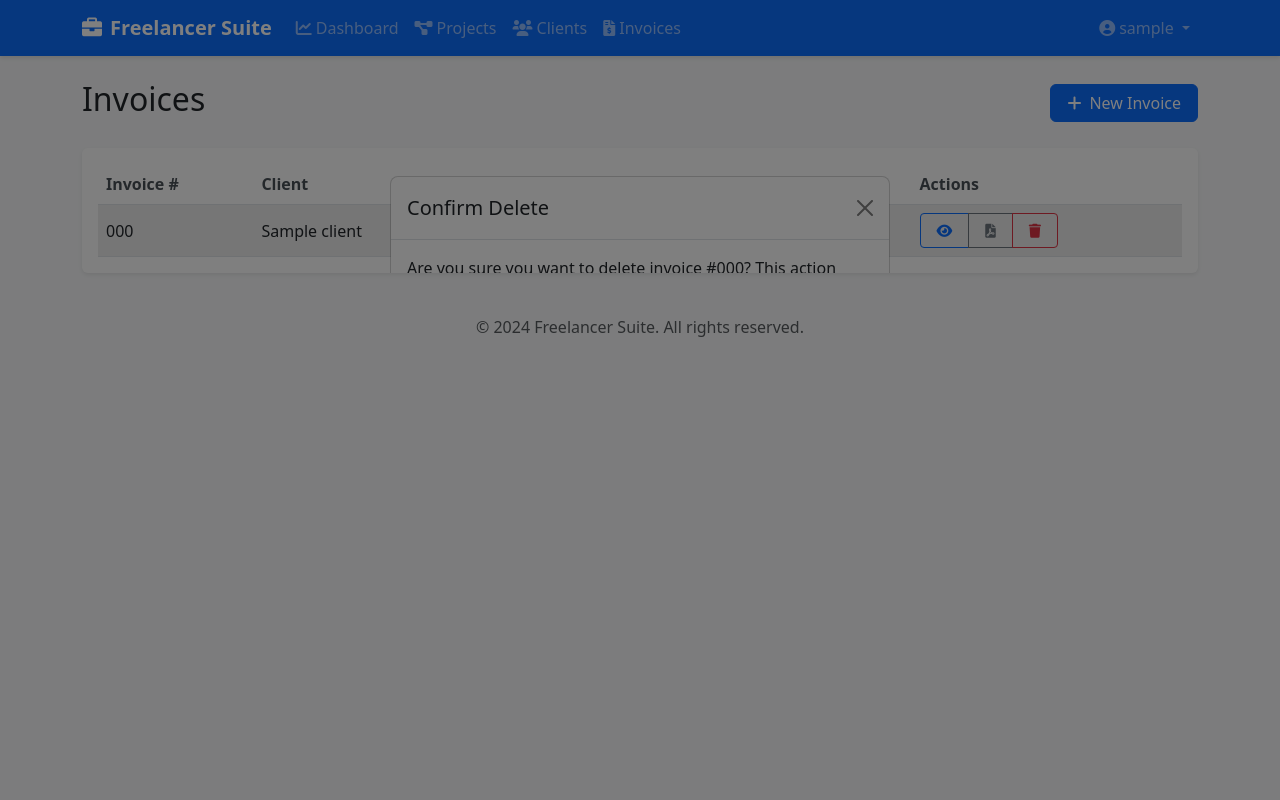
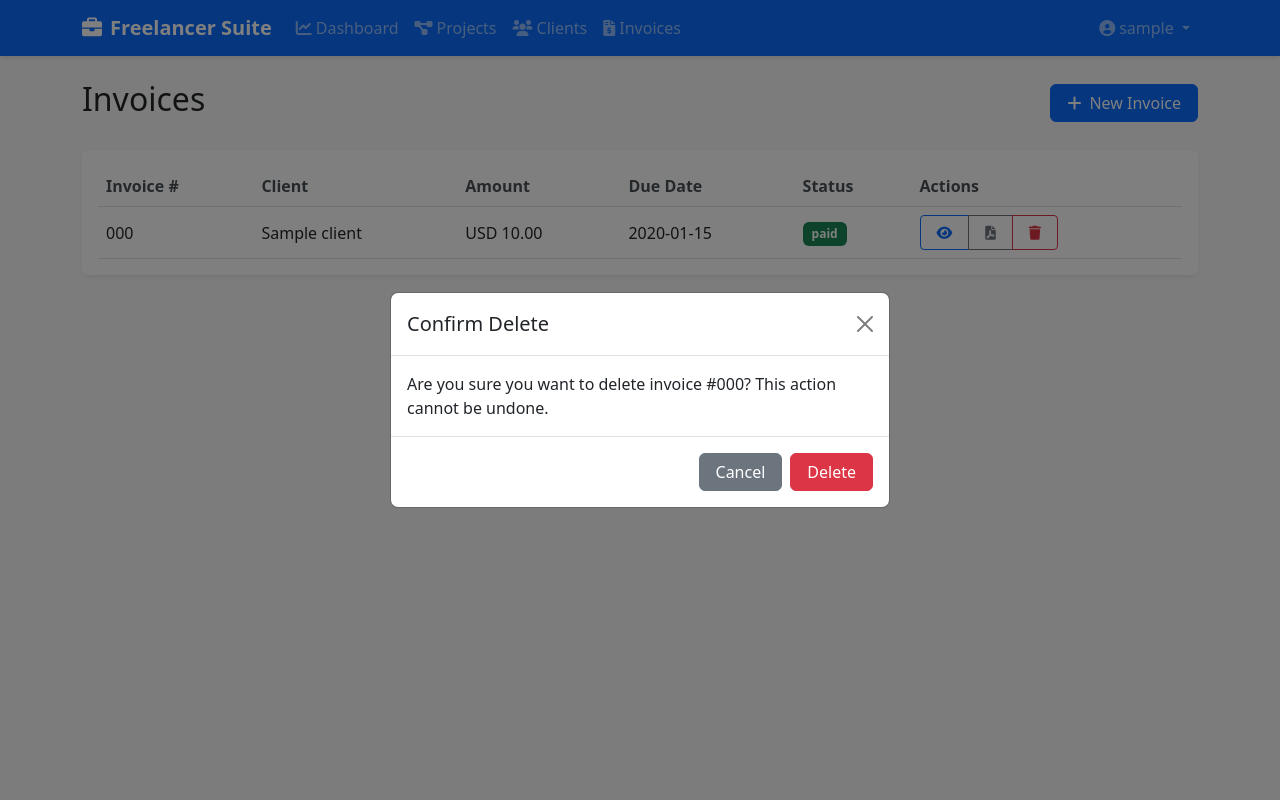
Before and after one commit to Gabangxa/FreelanceDash1, a Flask app: page /invoices/ in a window 1280 px wide, after a click on "Delete". Run offline with Flask 3, Linux system fonts and the light colour scheme; a user stored in the database is signed in; tables that the repository leaves empty hold one stand-in row (values such as "Sample post").

Commit message:
Agent query: Could you check if the delete confirmation modal now appears and stays stable when you click the delete button? Does it work without flickering or moving around?
Fix: Relocate invoice delete confirmation modals outside the table to resolve positioning issues.

Screenshot: https://storage.googleapis.com/screenshot-production-us-central1/088f28d3-b1d1-446b-8e43-af70b6701115/081f61cd-9926-40d9-9aff-52c6275f04c3.jpg

```diff
--- a/templates/invoices/list.html
+++ b/templates/invoices/list.html
@@ -54,28 +54,6 @@
                                     <i class="fas fa-trash"></i>
                                 </button>
                             </div>
-
-                            <!-- Delete Confirmation Modal -->
-                            <div class="modal fade" id="deleteModal{{ invoice.id }}" tabindex="-1">
-                                <div class="modal-dialog">
-                                    <div class="modal-content">
-                                        <div class="modal-header">
-                                            <h5 class="modal-title">Confirm Delete</h5>
-                                            <button type="button" class="btn-close" data-bs-dismiss="modal"></button>
-                                        </div>
-                                        <div class="modal-body">
-                                            Are you sure you want to delete invoice #{{ invoice.invoice_number }}?
-                                            This action cannot be undone.
-                                        </div>
-                                        <div class="modal-footer">
-                                            <button type="button" class="btn btn-secondary" data-bs-dismiss="modal">Cancel</button>
-                                            <form action="{{ url_for('invoices.delete_invoice', id=invoice.id) }}" method="POST" style="display: inline;">
-                                                <button type="submit" class="btn btn-danger">Delete</button>
-                                            </form>
-                                        </div>
-                                    </div>
-                                </div>
-                            </div>
                         </td>
                     </tr>
                     {% endfor %}
@@ -84,4 +62,28 @@
         </div>
     </div>
 </div>
+
+<!-- Delete Confirmation Modals - Outside the table -->
+{% for invoice in invoices %}
+<div class="modal fade" id="deleteModal{{ invoice.id }}" tabindex="-1" aria-labelledby="deleteModalLabel{{ invoice.id }}" aria-hidden="true">
+    <div class="modal-dialog modal-dialog-centered">
+        <div class="modal-content">
+            <div class="modal-header">
+                <h5 class="modal-title" id="deleteModalLabel{{ invoice.id }}">Confirm Delete</h5>
+                <button type="button" class="btn-close" data-bs-dismiss="modal" aria-label="Close"></button>
+            </div>
+            <div class="modal-body">
+                Are you sure you want to delete invoice #{{ invoice.invoice_number }}?
+                This action cannot be undone.
+            </div>
+            <div class="modal-footer">
+                <button type="button" class="btn btn-secondary" data-bs-dismiss="modal">Cancel</button>
+                <form action="{{ url_for('invoices.delete_invoice', id=invoice.id) }}" method="POST">
+                    <button type="submit" class="btn btn-danger">Delete</button>
+                </form>
+            </div>
+        </div>
+    </div>
+</div>
+{% endfor %}
 {% endblock %}
```
